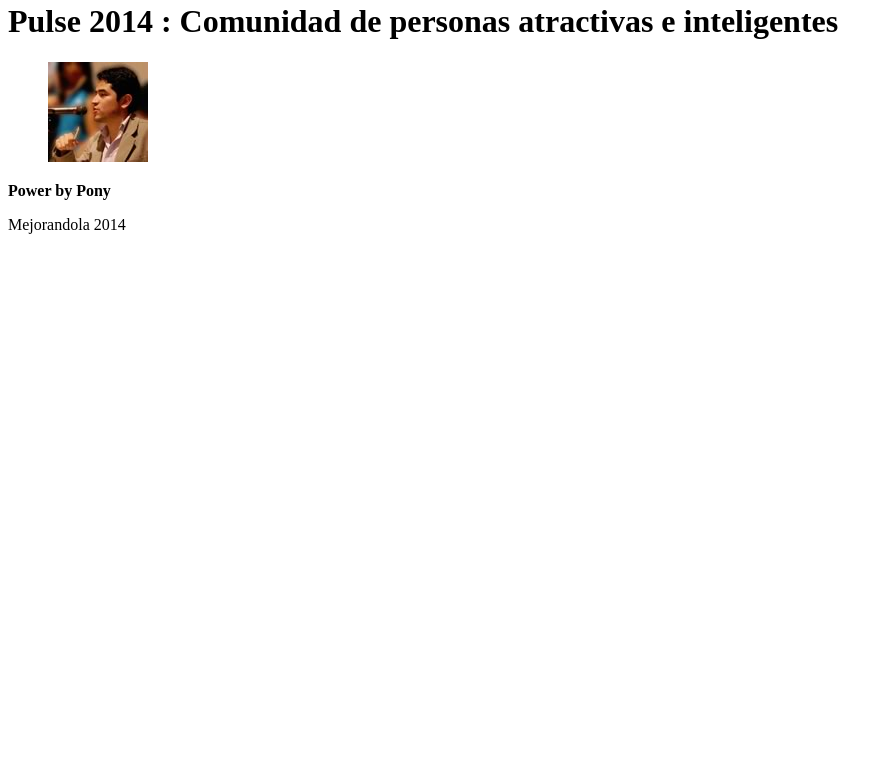
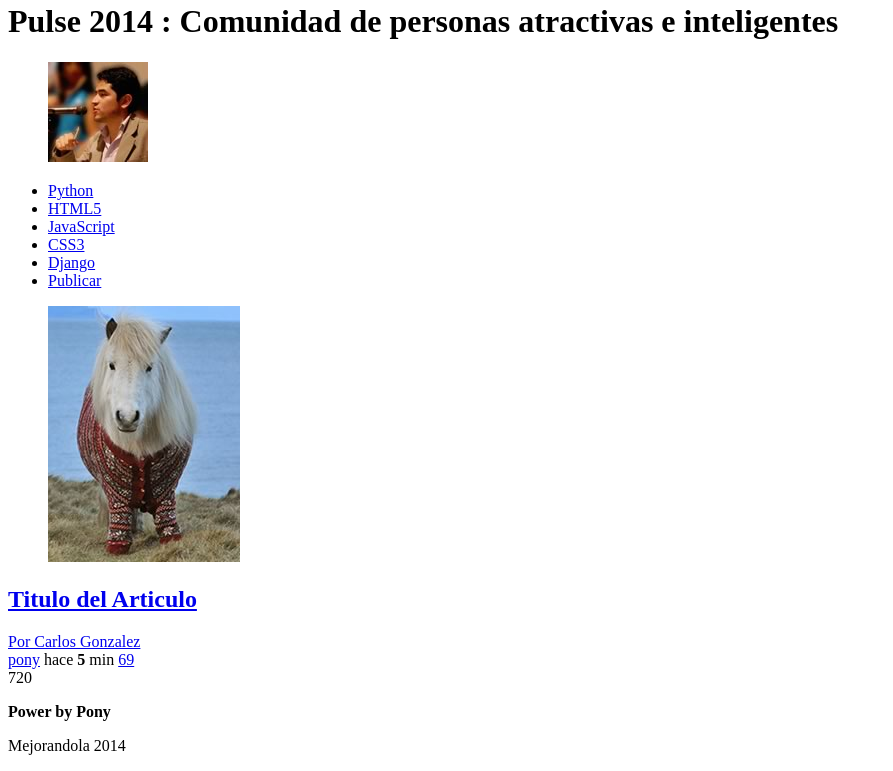
Before and after one commit to mufercho/Pulse-2014-America, a plain HTML site: page index.html in a window 1280 px wide. Shown: the part 198-969 px from the top of the page, without its empty margins (0-893 px from the left). Before the commit the page ends 800 px from the top, so only its background shows below. Drawn offline with Linux system fonts and the light colour scheme.

Commit message:
clase 1 terminada
clase terminada

```diff
--- a/index.html
+++ b/index.html
@@ -19,9 +19,41 @@
 		</figure>
 	</header>
 	<nav>
+		<ul>
+			<li><a href="#">Python</a></li>
+			<li><a href="#">HTML5</a></li>
+			<li><a href="#">JavaScript</a></li>
+			<li><a href="#">CSS3</a></li>
+			<li><a href="#">Django</a></li>
+			<li id="publicar_nav">
+				<a href="#">Publicar</a>
+			</li>
+		</ul>
 	</nav>
-	<section>
-		<article>
+	<section id="contenido">
+		<article class="item">
+			<figure class="imagen_item">
+				<img src="imagen.jpg">
+			</figure>
+			<h2 class="titulo_item">
+				<a href="#">Titulo del Articulo</a>
+			</h2>
+			<div class="autor_item">
+				<a href="#">Por Carlos Gonzalez</a>
+			</div>
+			<div class="datos_item">
+				<a href="#" class="tag_item">pony</a>
+				<span class="fecha_item">
+					hace <strong>5</strong> min
+				</span>
+				<a href="#" class="comentarios_item">69</a>
+				<a href="#" class="guardar_item"></a>
+			</div>
+			<div class="votacion">
+				<a href="#" class="up"></a>
+				720
+				<a href="#" class="down"></a>
+			</div>
 		</article>
 	</section>
 	<footer>
```
Also changed, not shown: imagen.jpg (added).
